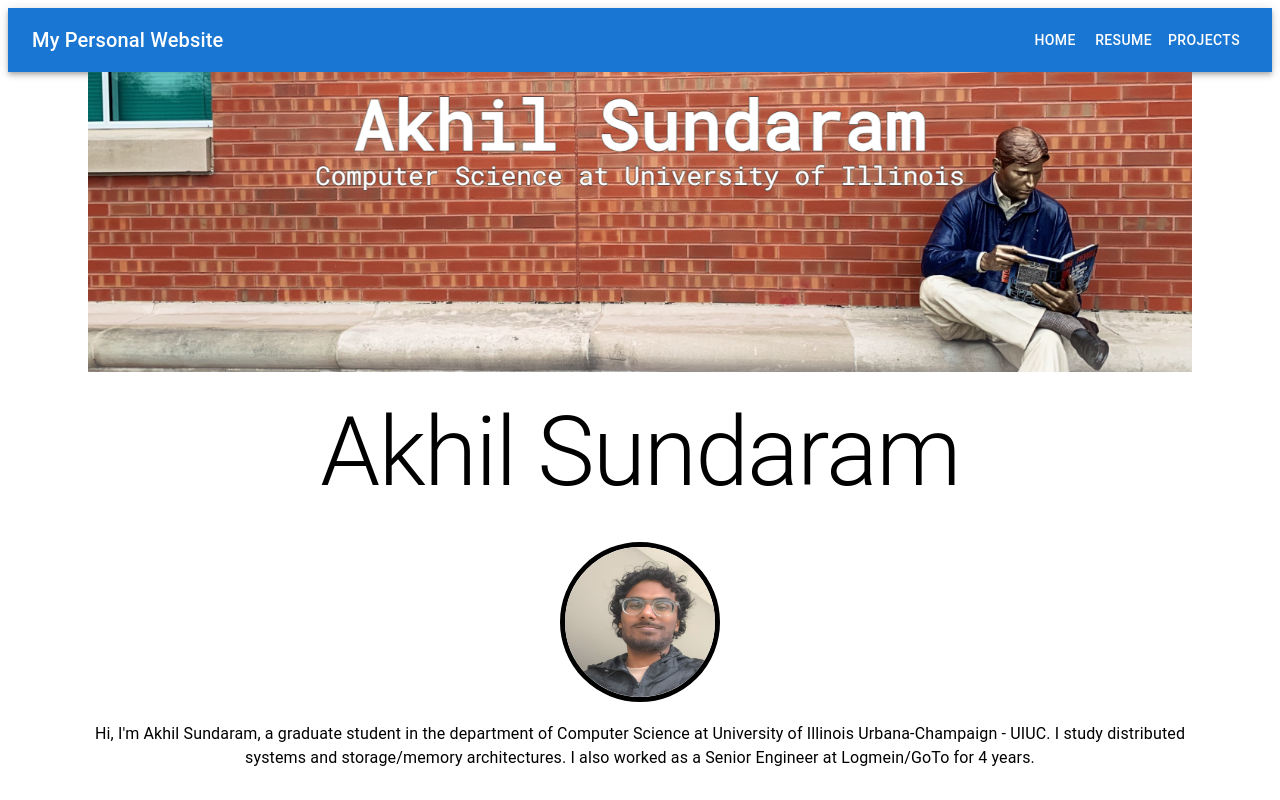
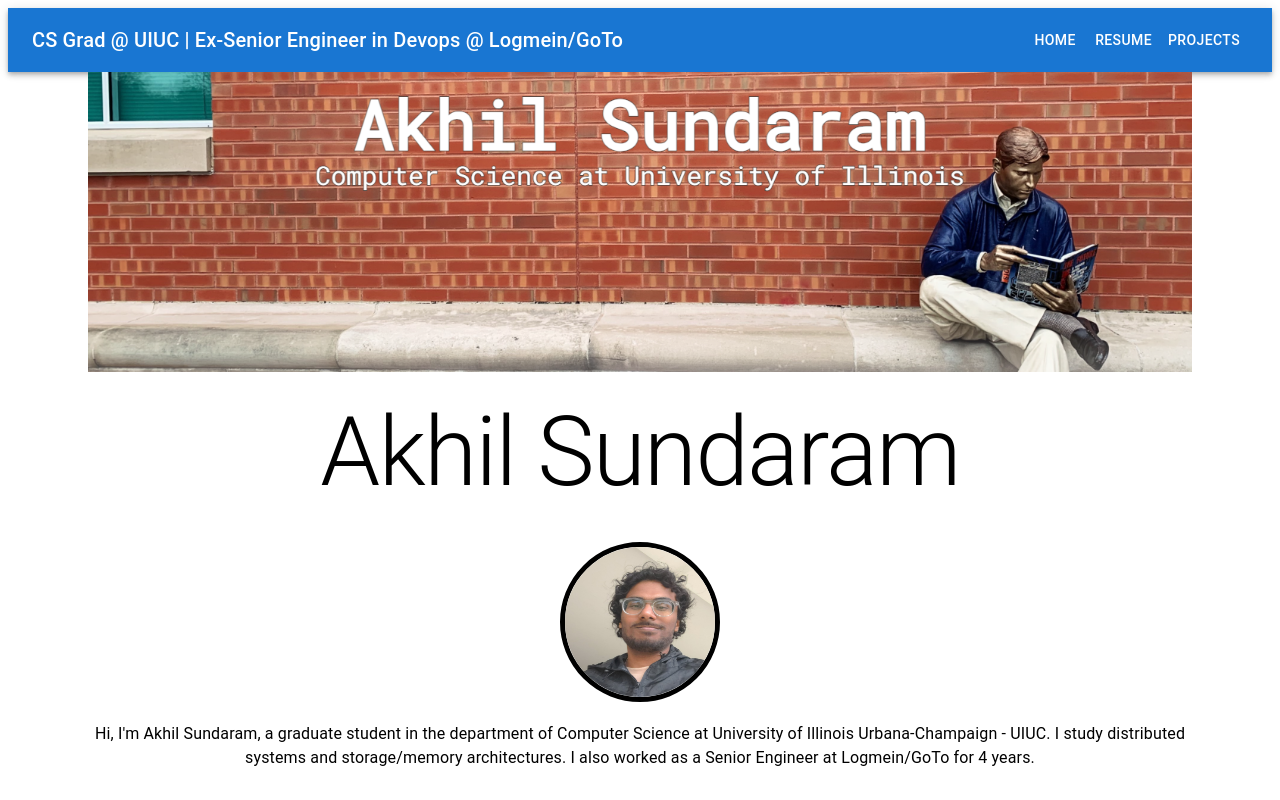
Before and after one commit to akhilsundaram/akhilsundaramdotdev, a Next.js app: page / in a window 1280 px wide. Built offline with nearby package versions, Linux system fonts and the light colour scheme.

Commit message:
title fix

```diff
--- a/app/layout.js
+++ b/app/layout.js
@@ -10,7 +10,7 @@ export default function RootLayout({ children }) {
         <AppBar position="static">
           <Toolbar>
             <Typography variant="h6" style={{ flexGrow: 1 }}>
-              My Personal Website
+              CS Grad @ UIUC | Ex-Senior Engineer in Devops @ Logmein/GoTo
             </Typography>
             <Button color="inherit" component={Link} href="/">
               Home
```
